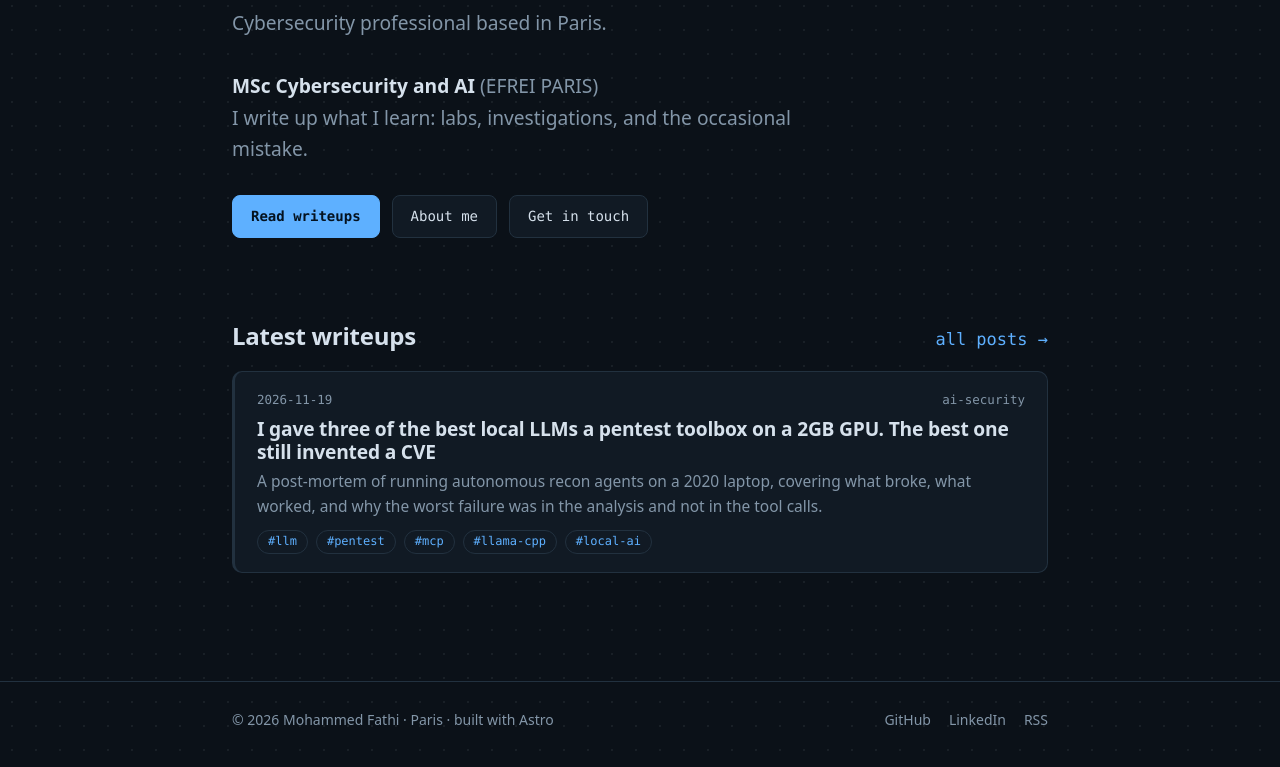
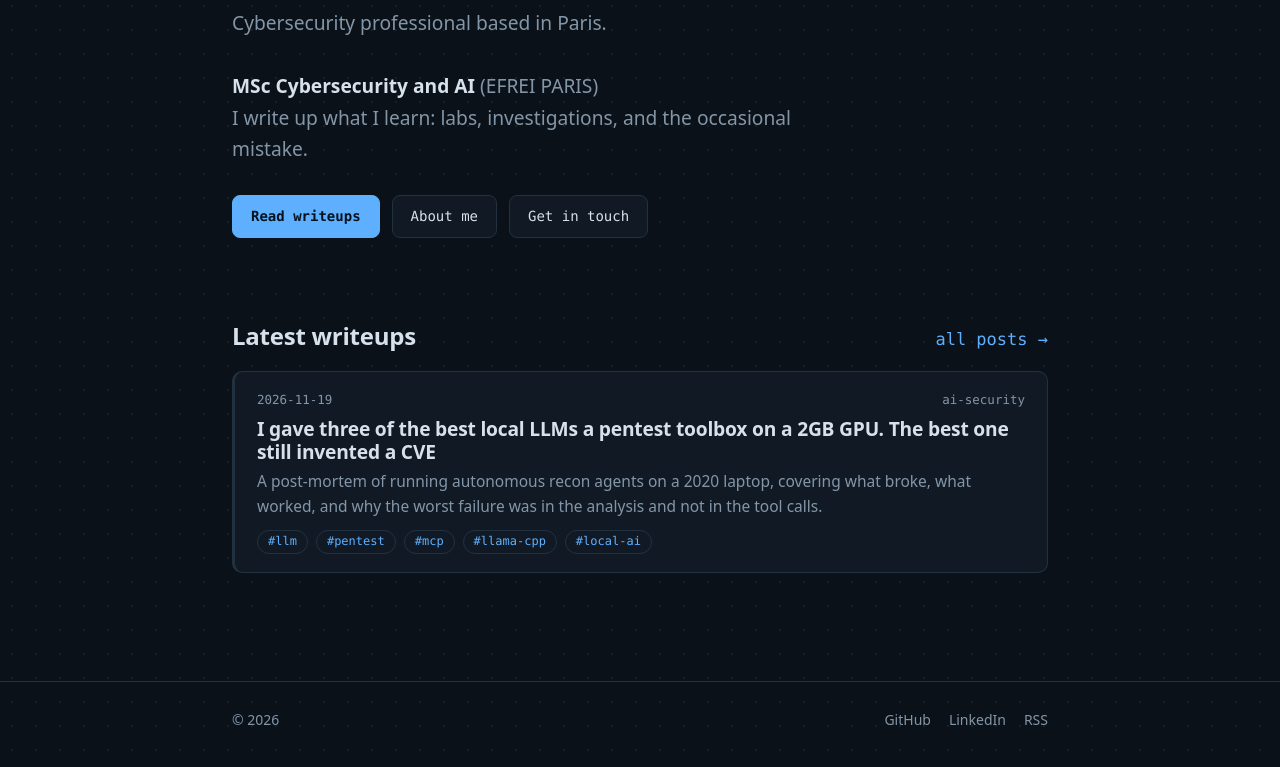
Before and after one commit to mof4thi/mof4thi.github.io, an Astro site: page / in a window 1280 px wide. Shown: the part 222-989 px from the top of the page. Built offline with nearby package versions, Linux system fonts and the light colour scheme; Astro itself is replaced by a stand-in of ours.

Commit message:
change footer

```diff
--- a/src/layouts/Base.astro
+++ b/src/layouts/Base.astro
@@ -77,7 +77,7 @@ const isActive = (href: string) => path.startsWith(href);
 
     <footer class="site-footer">
       <div class="wrap">
-        <span>© {year} Mohammed Fathi · Paris · built with Astro</span>
+        <span>© {year}</span>
         <span class="footer-links">
           <a href="https://github.com/mof4thi">GitHub</a>
           <a href="https://www.linkedin.com/in/mohammed-fathi-44325221a">LinkedIn</a>
```
